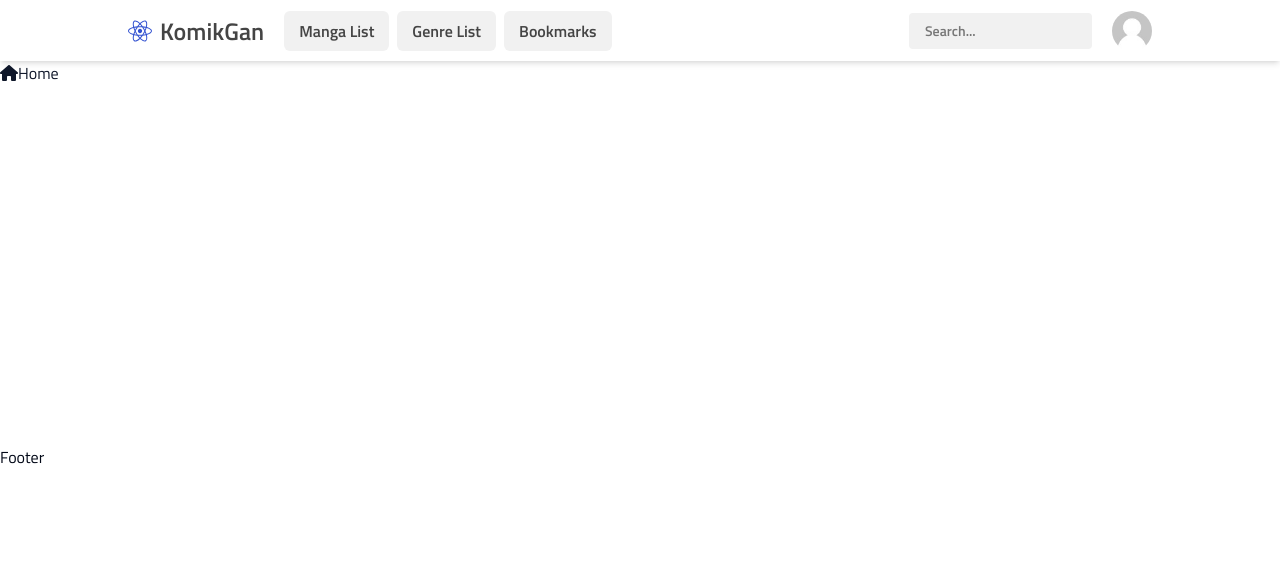
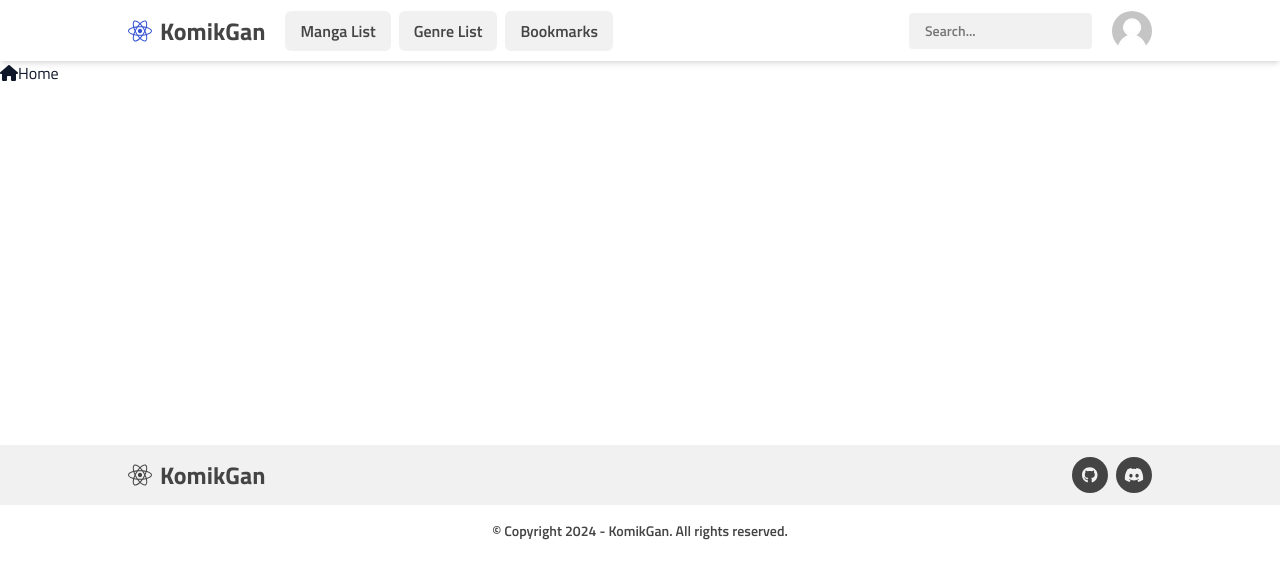
Before and after one commit to imosmdrk58/komitend, a React (Vite) app: page / in a window 1280 px wide. Shown: the top 578 px of the page. Built offline with nearby package versions, Linux system fonts and the light colour scheme.

Commit message:
feat: footer component

```diff
--- a/src/RootLayout.tsx
+++ b/src/RootLayout.tsx
@@ -1,12 +1,13 @@
 import { Outlet } from 'react-router-dom'
 import Header from './components/Header'
+import Footer from './components/Footer'
 
 const RootLayout = () => {
   return (
-    <div className='min-h-screen antialiased scroll-smooth font-titillium bg-[#ffffff] dark:bg-[#3b3c4c]'>
+    <div className='min-h-screen antialiased scroll-smooth font-titillium bg-[#ffffff] dark:bg-[#2f303e]'>
         <Header />
         <Outlet />
-        <footer>Footer</footer>
+        <Footer />
     </div>
   )
 }
--- /dev/null
+++ b/src/components/Footer.tsx
@@ -0,0 +1,44 @@
+import { faDiscord, faGithub, faReact } from "@fortawesome/free-brands-svg-icons";
+import { FontAwesomeIcon } from "@fortawesome/react-fontawesome";
+import { Link } from "react-router-dom";
+
+const routes = [
+    {
+        url: "#",
+        icon: faGithub
+    },
+    {
+        url: "#",
+        icon: faDiscord
+    },
+]
+
+const Footer = () => {
+  return (
+    <footer className="flex justify-center flex-col items-center gap-4">
+      <section className="w-full bg-[#f1f1f1] dark:bg-[#3b3c4c] py-3 px-2">
+        <div className="max-w-5xl mx-auto flex justify-between items-center">
+          <Link to="/" className="flex gap-2 items-center text-[#444444] dark:text-[#9ca9b9]">
+            <FontAwesomeIcon icon={faReact} className="size-6" />
+            <h1 className="text-2xl font-extrabold">
+              KomikGan
+            </h1>
+          </Link>
+          <div className="flex gap-2">
+            {routes.map((route) => (
+                <Link to={route.url} className="text-[#f1f1f1] bg-[#444444] dark:bg-[#9ca9b9] dark:text-[#3b3c4c] rounded-full w-9 h-9 flex items-center justify-center">
+                    <FontAwesomeIcon icon={route.icon} />
+                </Link>
+            ))}
+          </div>
+        </div>
+      </section>
+
+      <span className="font-semibold text-[#444444] dark:text-[#999999] text-sm">
+        © Copyright 2024 - KomikGan. All rights reserved.
+      </span>
+    </footer>
+  );
+};
+
+export default Footer;
--- a/src/components/Header.tsx
+++ b/src/components/Header.tsx
@@ -62,7 +62,7 @@ const Header = () => {
                 icon={faReact}
                 className="text-[#3453d1] size-6"
               />
-              <h1 className="text-2xl text-[#444444] dark:text-[#eeeeee] font-semibold hover:text-[#3453d1] transition-colors duration-500">
+              <h1 className="text-2xl text-[#444444] dark:text-[#eeeeee] font-extrabold hover:text-[#3453d1] transition-colors duration-500">
                 KomikGan
               </h1>
             </a>
```
